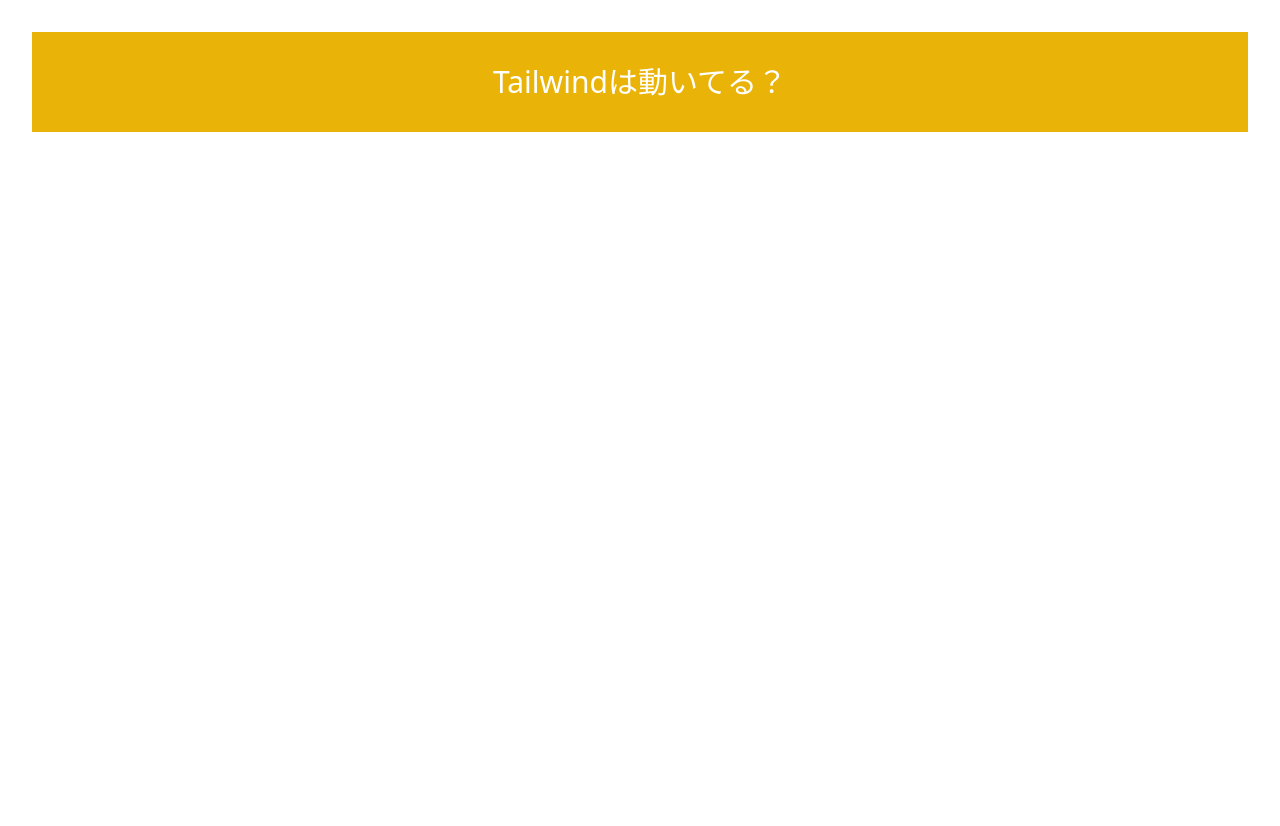
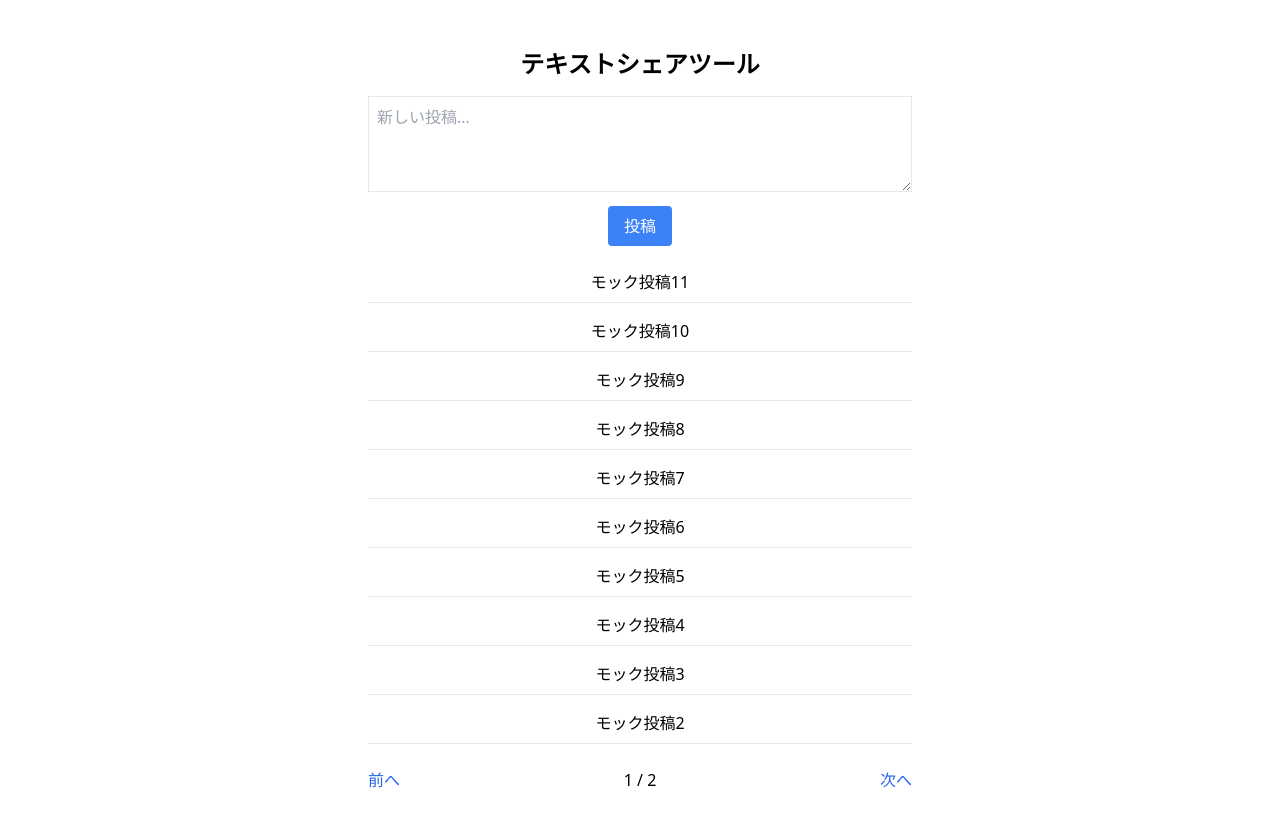
Before and after one commit to jun0222/spreadsheet-app-client, a React (Vite) app: page / in a window 1280 px wide. Shown: the top 826 px of the page. Before the commit the page ends 800 px from the top, so only its background shows below. Built offline with nearby package versions, Linux system fonts and the light colour scheme; no server answers.

Commit message:
Merge pull request #1 from jun0222/feature/client-app
テキストシェア機能のフロントエンド新規作成

```diff
--- a/src/App.tsx
+++ b/src/App.tsx
@@ -1,11 +1,151 @@
+import { useState, useEffect } from "react";
 import "./App.css";
 
-function App() {
+const PAGE_SIZE = 10;
+const USE_SPREAD_SHEET_MOCK =
+  import.meta.env.ENV === "production" ? false : true;
+
+const mockData = [
+  "モック投稿1",
+  "モック投稿2",
+  "モック投稿3",
+  "モック投稿4",
+  "モック投稿5",
+  "モック投稿6",
+  "モック投稿7",
+  "モック投稿8",
+  "モック投稿9",
+  "モック投稿10",
+  "モック投稿11",
+];
+
+const GAS_ENDPOINT = import.meta.env.VITE_GAS_ENDPOINT;
+
+const fetchFromSpreadsheet = async () => {
+  if (!GAS_ENDPOINT) {
+    console.warn(
+      "Warning: GAS_ENDPOINT is not defined. Fetch and submit operations will fail."
+    );
+  }
+
+  try {
+    const res = await fetch(GAS_ENDPOINT);
+    if (!res.ok) {
+      throw new Error(`Failed to fetch: ${res.status} ${res.statusText}`);
+    }
+    const data = await res.json();
+    return data.reverse();
+  } catch (error) {
+    console.error("Error fetching data from spreadsheet:", error);
+    return [];
+  }
+};
+
+const submitToSpreadsheet = async (text: string) => {
+  if (!GAS_ENDPOINT) {
+    throw new Error(
+      "GAS_ENDPOINT is not defined. Cannot submit data to the spreadsheet."
+    );
+  }
+
+  try {
+    const response = await fetch(GAS_ENDPOINT, {
+      method: "POST",
+      headers: { "Content-Type": "application/json" },
+      body: JSON.stringify({ text }),
+    });
+    if (!response.ok) {
+      console.error(
+        `Failed to submit: ${response.status} ${response.statusText}`
+      );
+      throw new Error("Failed to submit data to the spreadsheet.");
+    }
+  } catch (error) {
+    console.error(
+      "An error occurred while submitting to the spreadsheet:",
+      error
+    );
+    throw error; // Re-throw the error to allow further handling if needed
+  }
+};
+
+export default function PostClient() {
+  const [posts, setPosts] = useState<string[]>([]);
+  const [text, setText] = useState("");
+  const [page, setPage] = useState(0);
+
+  useEffect(() => {
+    const fetchPosts = async () => {
+      const data = USE_SPREAD_SHEET_MOCK
+        ? [...mockData].reverse()
+        : await fetchFromSpreadsheet();
+      setPosts(data);
+    };
+    fetchPosts();
+  }, []);
+
+  const handleSubmit = async () => {
+    if (!text.trim()) return alert("投稿内容を入力してください。");
+    if (USE_SPREAD_SHEET_MOCK) {
+      const newMockData = [...mockData, text];
+      setPosts([...newMockData].reverse());
+    } else {
+      await submitToSpreadsheet(text);
+    }
+    setText("");
+    const data = USE_SPREAD_SHEET_MOCK
+      ? [...mockData].reverse()
+      : await fetchFromSpreadsheet();
+    setPosts(data);
+  };
+
+  const start = page * PAGE_SIZE;
+  const pagePosts = posts.slice(start, start + PAGE_SIZE);
+  const totalPages = Math.ceil(posts.length / PAGE_SIZE);
+
   return (
-    <div className="bg-yellow-500 text-3xl text-white p-8">
-      Tailwindは動いてる？
+    <div className="max-w-xl mx-auto p-4 font-sans">
+      <h1 className="text-2xl font-bold mb-4">テキストシェアツール</h1>
+      <textarea
+        className="w-full h-24 border p-2 mb-2"
+        value={text}
+        onChange={(e) => setText(e.target.value)}
+        placeholder="新しい投稿..."
+      />
+      <button
+        className="bg-blue-500 text-white px-4 py-2 rounded"
+        onClick={handleSubmit}
+      >
+        投稿
+      </button>
+
+      <div className="mt-6 space-y-4">
+        {pagePosts.map((p, i) => (
+          <div key={`${p}-${i}`} className="border-b pb-2 whitespace-pre-wrap">
+            {p}
+          </div>
+        ))}
+      </div>
+
+      <div className="flex justify-between items-center mt-6">
+        <button
+          onClick={() => setPage((p) => Math.max(p - 1, 0))}
+          disabled={page === 0}
+          className="text-blue-600"
+        >
+          前へ
+        </button>
+        <span>
+          {page + 1} / {totalPages}
+        </span>
+        <button
+          onClick={() => setPage((p) => (p + 1 < totalPages ? p + 1 : p))}
+          disabled={page + 1 >= totalPages}
+          className="text-blue-600"
+        >
+          次へ
+        </button>
+      </div>
     </div>
   );
 }
-
-export default App;
```
